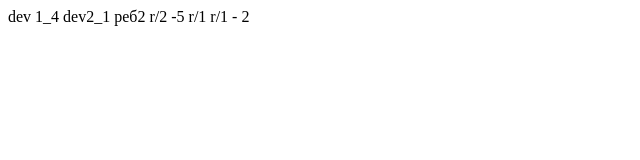
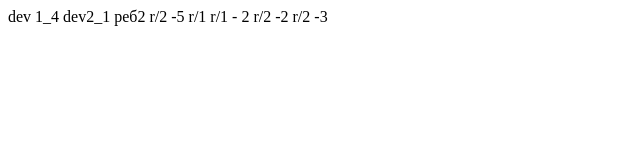
Before and after one commit to ArseniiT/test123, a plain HTML site: page index.html in a window 1280 px wide. Shown: the full height of the page, 0-640 px from the left. Drawn offline with Linux system fonts and the light colour scheme.

Commit message:
r/2 - 5 fix

```diff
--- a/index.html
+++ b/index.html
@@ -19,5 +19,7 @@
     r/2 -5
     r/1
     r/1 - 2
+    r/2 -2
+    r/2 -3
 </body>
 </html>
```
